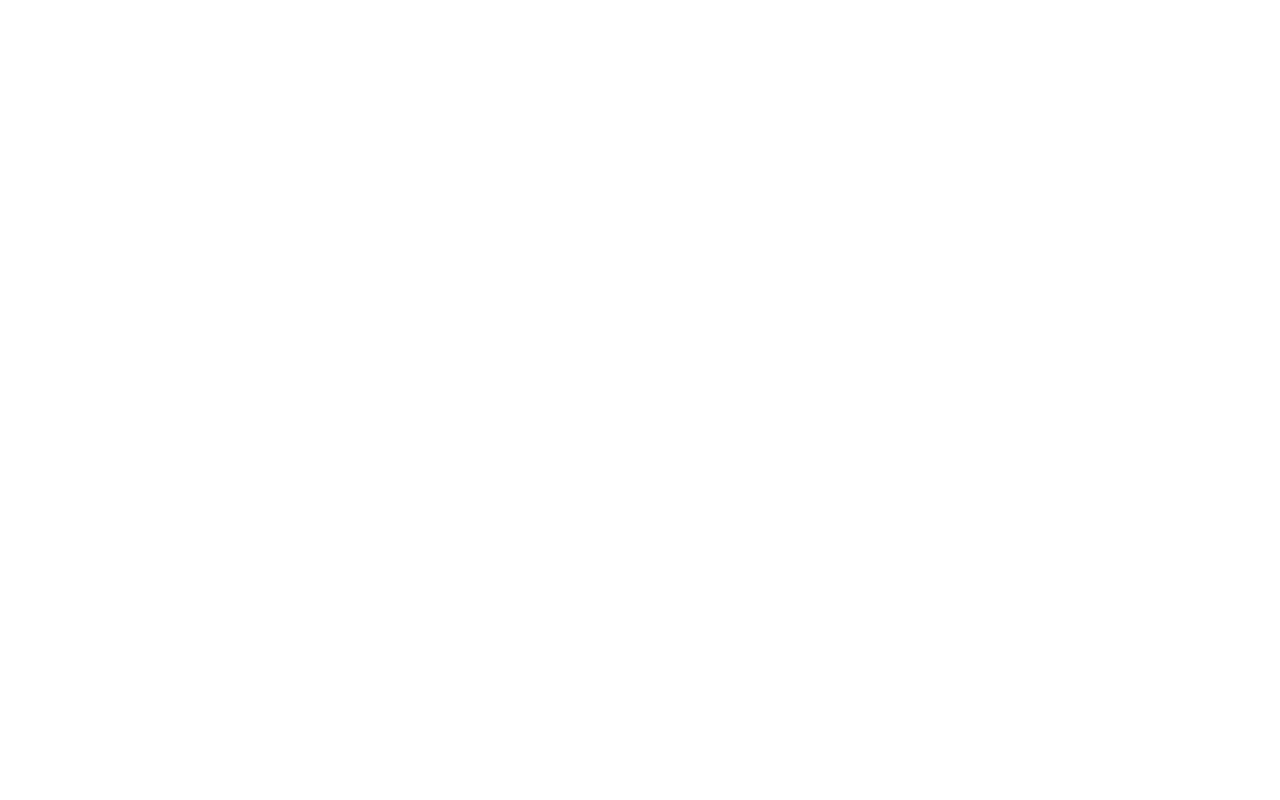
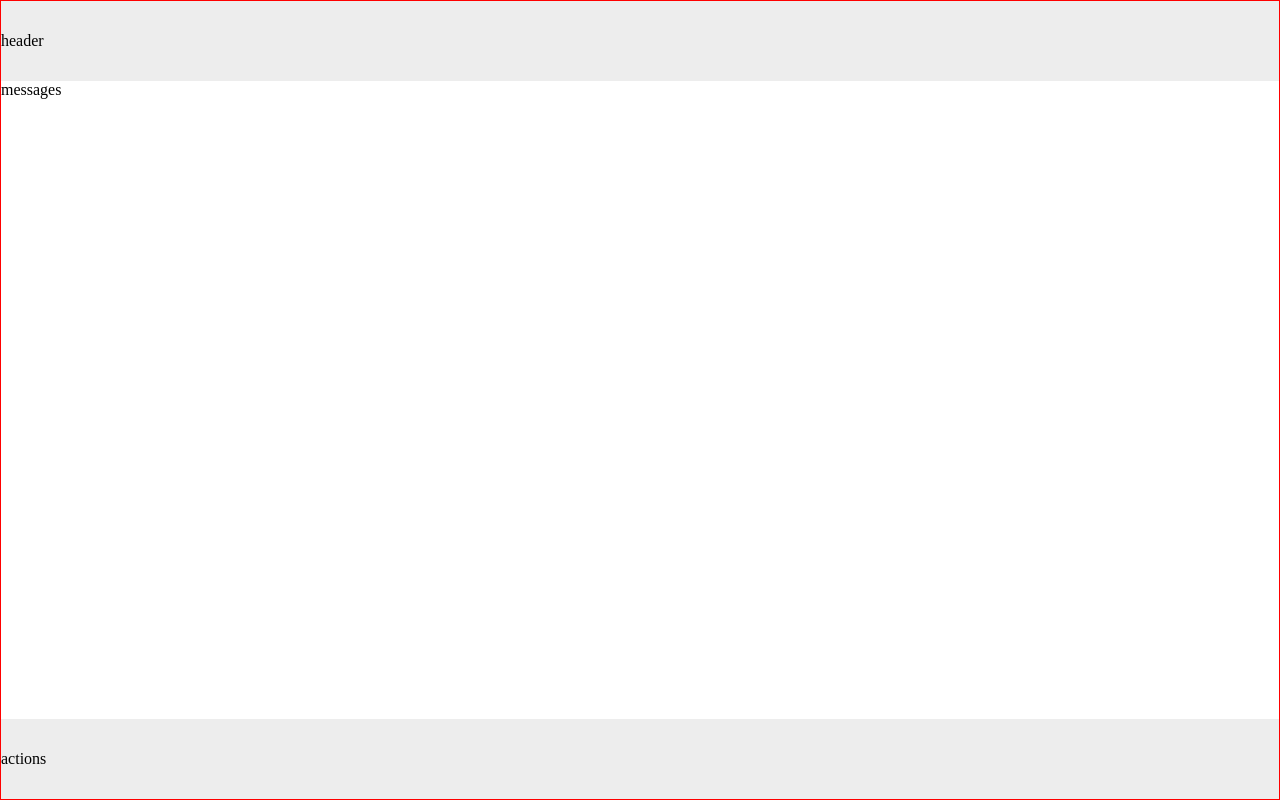
Before and after one commit to cesarcash/mensajero, a plain HTML site: page index.html in a window 1280 px wide. Drawn offline with Linux system fonts and the light colour scheme.

Commit message:
Creaacion de estilos base para maquetación

```diff
--- /dev/null
+++ b/css/actions.css
@@ -0,0 +1,6 @@
+.actions {
+    block-size: var(--blockSize);
+    background-color: var(--grey-4);
+    display: flex;
+    align-items: center;
+}
--- /dev/null
+++ b/css/chat.css
@@ -0,0 +1,7 @@
+
+.chat {
+    border: 1px solid red;
+    display: flex;
+    flex-direction: column;
+    box-sizing: border-box;
+}
--- /dev/null
+++ b/css/header.css
@@ -0,0 +1,6 @@
+.header {
+    block-size: var(--blockSize);
+    display: flex;
+    align-items: center;
+    background-color: var(--grey-4);
+}
--- /dev/null
+++ b/css/index.css
@@ -0,0 +1,31 @@
+@import './chat.css';
+@import './header.css';
+@import './messages.css';
+@import './actions.css';
+
+:root {
+    --blockSize: 5rem;
+    --black: #000000;
+    --grey: #666667;
+    --grey-2: #f2f2f2;
+    --grey-3: #f6f6f6;
+    --grey-4: #ededed;
+    --white: #ffffff;
+    --green-1: #e1f7cb;
+    --green-2: #56bca6;
+    --red: #ff4a4a;
+    --green-3: #429488;
+    --blue: #5cb3f0;
+    --body-16regular: 400 1rem/1.25rem Inter;
+    --body-16bold: 700 1rem/1.25rem Inter;
+    --body-14regular: 400 0.875rem/1.125rem Inter;
+    --body-14regular_u: 500 0.875rem/1.25rem Inter;
+    --caption-12bold: 700 0.75rem/1rem Inter;
+    --caption-12regular: 400 0.75rem/1rem Inter;
+    --caption-12regular_u: 400 0.75rem/1.25rem Inter;
+
+}
+
+body {
+    margin: 0;
+}
--- /dev/null
+++ b/css/messages.css
@@ -0,0 +1,3 @@
+.messages {
+    block-size: calc(100vh - var(--blockSize) * 2 - 2px);
+}
--- a/index.html
+++ b/index.html
@@ -5,8 +5,28 @@
     <meta http-equiv="X-UA-Compatible" content="IE=edge">
     <meta name="viewport" content="width=device-width, initial-scale=1.0">
     <title>Mensajero Web</title>
+    <link rel="stylesheet" href="./css/index.css">
+
 </head>
 <body>
+    <div class="chat">
+        <header class="header">
+            header
+        </header>
+        <div class="messages">
+            messages
+        </div>
 
+        <div class="actions">
+            actions
+        </div>
+    </div>
 </body>
 </html>
+
+<!-- 1800 - 440 = 1360 Medida total del contenedor menos la sumatoria de todos los flex-basis
+1360 / 12 = 113.333 resultado anterior entre la sumatoria de todos los flex-grow (Medida base)
+
+(113.333 * 4) + 120 = 573.332 Medida base multiplicado por el flex-grow + flex-basis
+(113.333 * 3) + 240 = 579.999
+(113.333 * 5) + 80 = 646.665 -->
```
